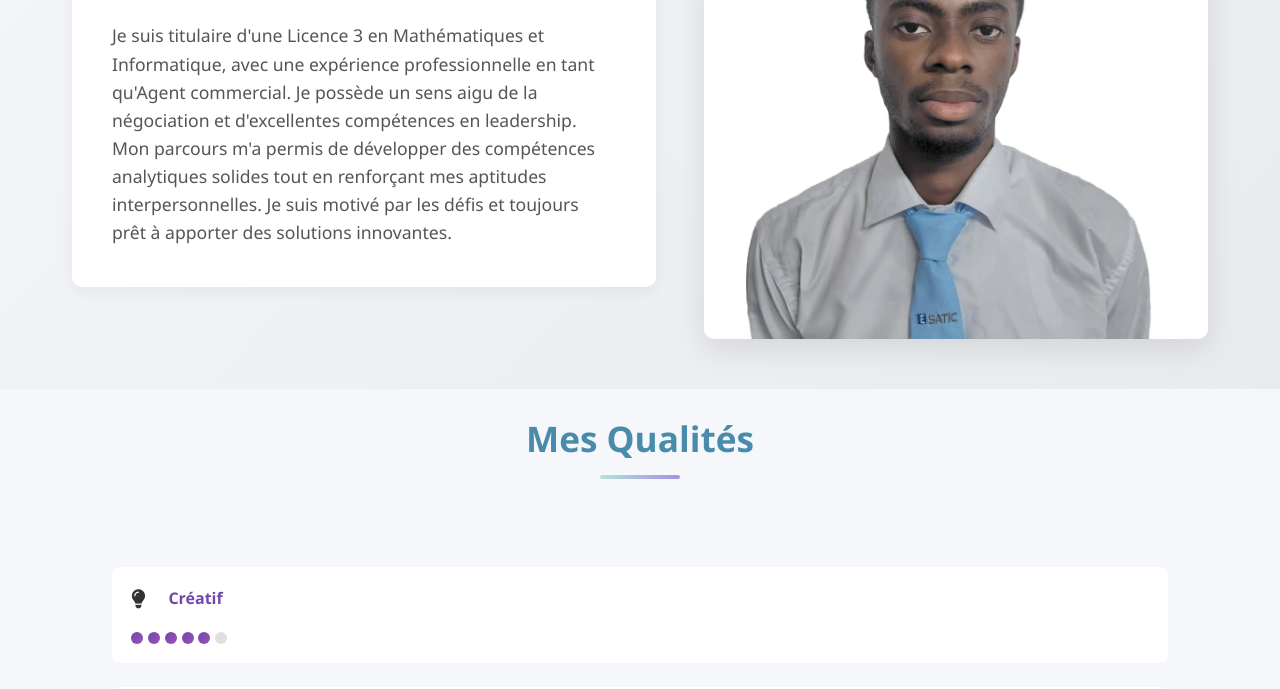
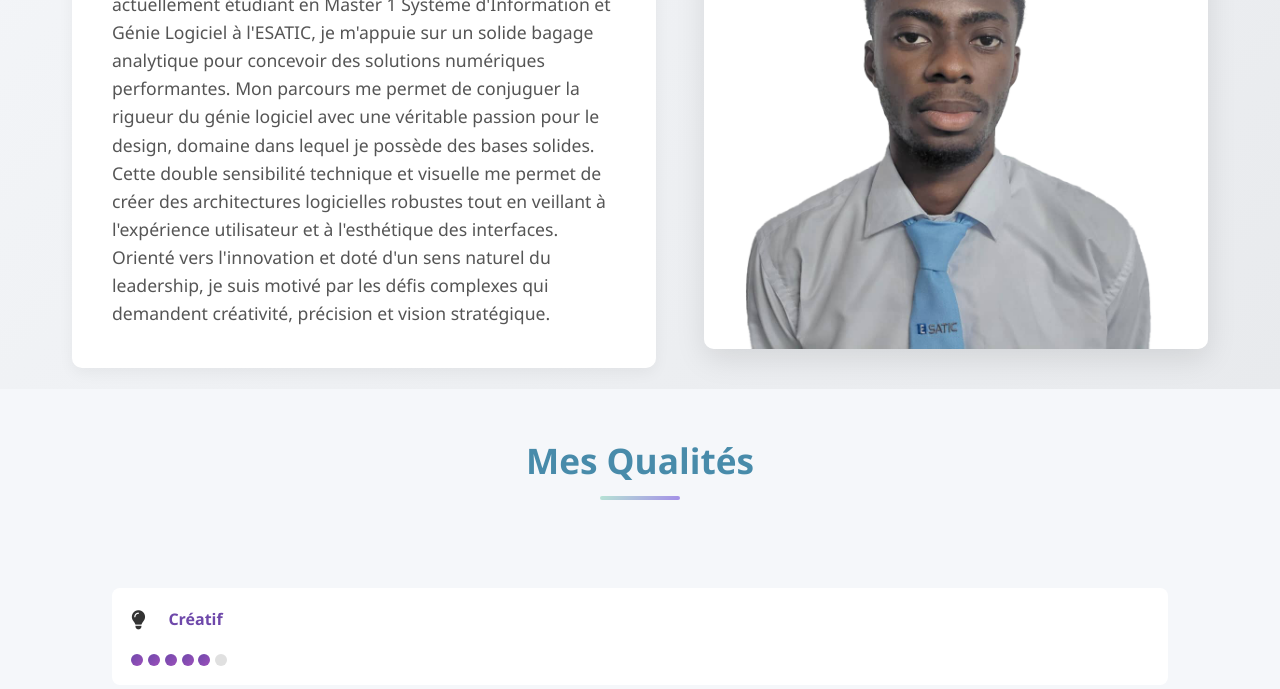
Before and after one commit to hamed-10/CV, a plain HTML site: page index.html in a window 1280 px wide. Shown: the part 411-1100 px from the top of the page. Drawn offline with Linux system fonts and the light colour scheme.

Commit message:
mise a jour du doc

```diff
--- a/index.html
+++ b/index.html
@@ -30,13 +30,18 @@
                 <div class="profil-container">
                     <section class="profil-text animate-slide-left">
                         <h2>Mon profil</h2>
-                        <p>Je suis titulaire d'une Licence 3 en Mathématiques et Informatique,
-                            avec une expérience professionnelle en tant qu'Agent commercial.
-                            Je possède un sens aigu de la négociation et d'excellentes compétences
-                            en leadership. Mon parcours m'a permis de développer des compétences
-                            analytiques solides tout en renforçant mes aptitudes interpersonnelles.
-                            Je suis motivé par les défis et toujours prêt à apporter des solutions
-                            innovantes.</p>
+                        <p>Titulaire d'une Licence en Mathématiques et Informatique
+                            et actuellement étudiant en Master 1 Système d'Information
+                            et Génie Logiciel à l'ESATIC, je m'appuie sur un solide bagage
+                            analytique pour concevoir des solutions numériques performantes.
+                            Mon parcours me permet de conjuguer la rigueur du génie logiciel
+                            avec une véritable passion pour le design, domaine dans lequel
+                            je possède des bases solides. Cette double sensibilité technique
+                            et visuelle me permet de créer des architectures logicielles robustes
+                            tout en veillant à l'expérience utilisateur et à l'esthétique des interfaces.
+                            Orienté vers l'innovation et doté d'un sens naturel du leadership,
+                            je suis motivé par les défis complexes qui demandent créativité,
+                            précision et vision stratégique.</p>
                     </section>
                     <div class="img animate-slide-right">
                         <img src="profil.jpg" alt="Photo de profil">
```
Also changed, not shown: 1 other file.
